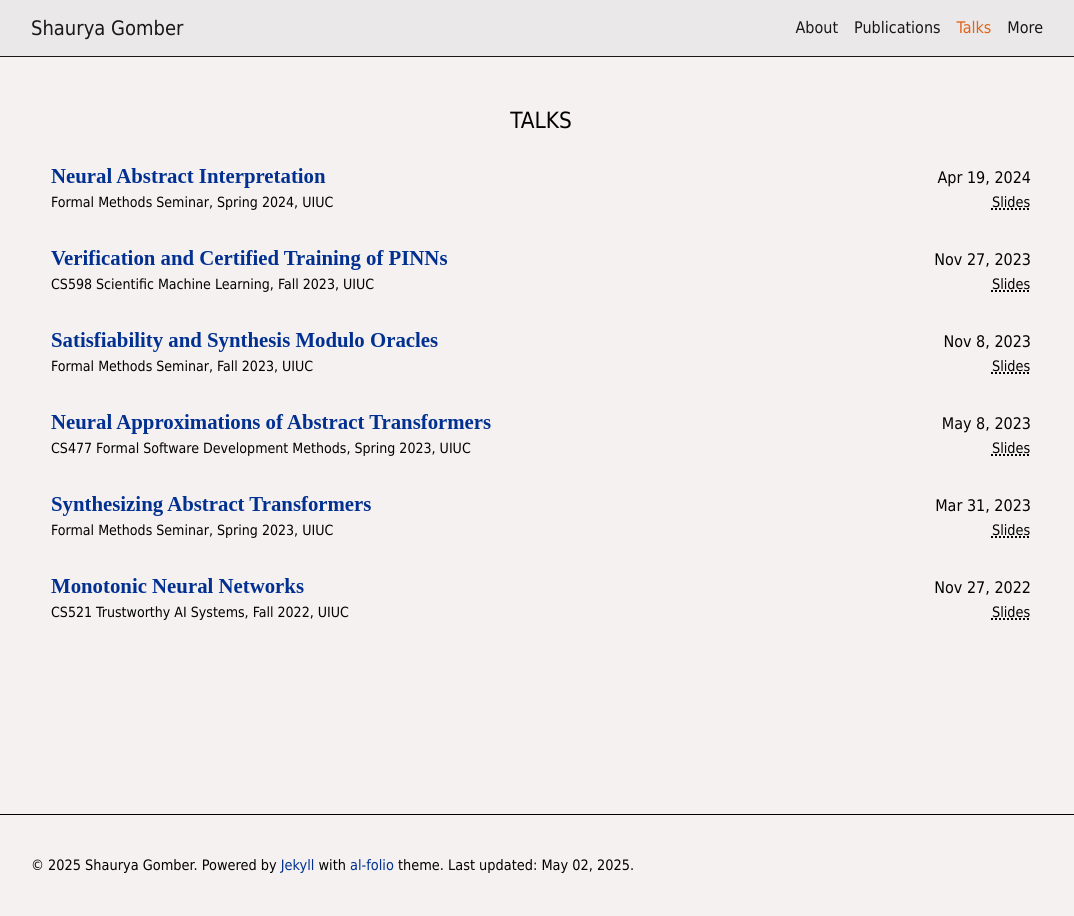
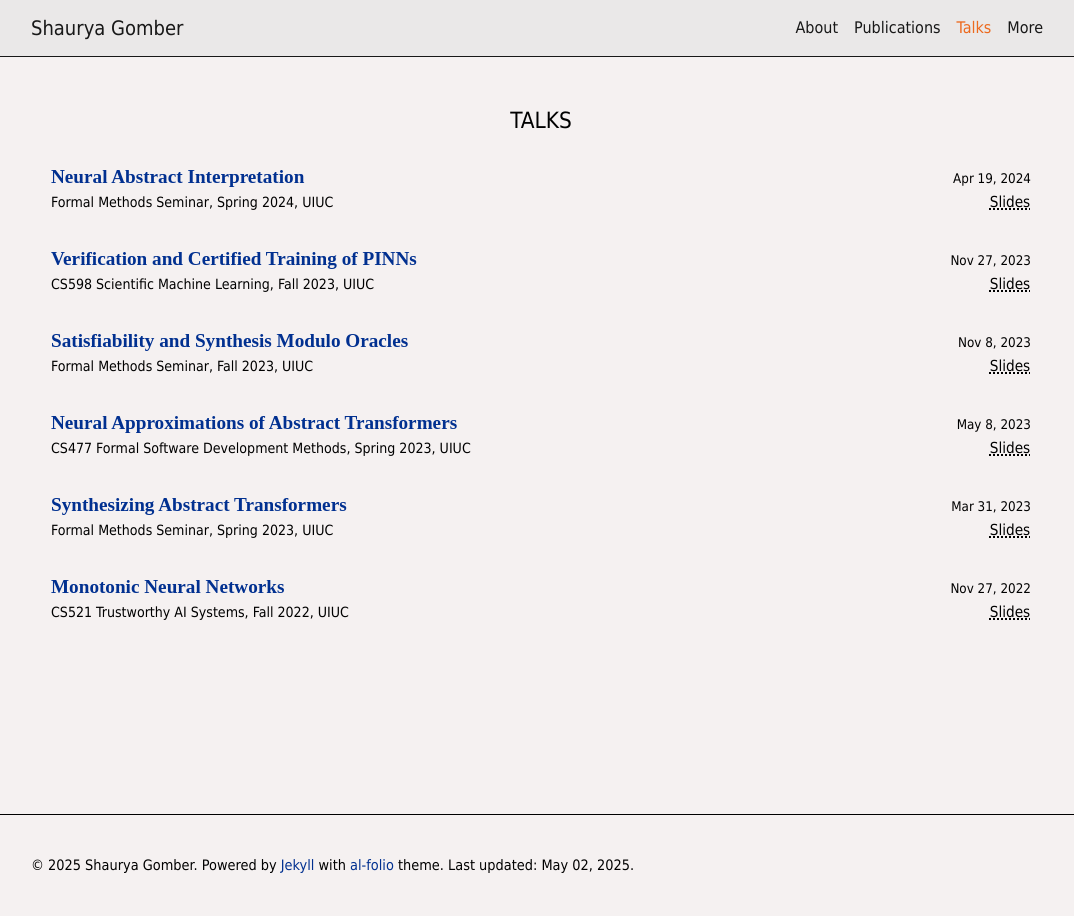
Before and after one commit to sgomber/sgomber.github.io, a Jekyll site: the page built from _pages/talks.md, in a window 1280 px wide. Shown: the whole page, without its empty margins (99-1173 px from the left). Built offline with Jekyll 4.4.1, drawn with Linux system fonts in a browser that asks for light colours; comment, search, counter and statistics services are not loaded; a style sheet for code colours, icons or effects is not loaded.

Commit message:
Minor style updates

```diff
--- a/_includes/awards.html
+++ b/_includes/awards.html
@@ -18,7 +18,7 @@
                 {% endif %}
             </span>
                 <span style="display: flex; align-items: center; gap: 12px; white-space: nowrap;">
-                    <span style="font-size: 1.1rem;">{{ award.year }}</span>
+                    <span style="font-size: 0.9rem;">{{ award.year }}</span>
                 </span>
             </li>
             {% endfor %}
--- a/_includes/publication-list.html
+++ b/_includes/publication-list.html
@@ -18,7 +18,7 @@
         {% endif %}
         {% if publication.award %}
             <span>
-                <span style="font-size: 1rem; font-weight: 550; color: #df5504">{{ publication.award }}</span>
+                <span style="font-size: 1rem; font-weight: 550; color: #ec5b07">{{ publication.award }}</span>
                 <span style="font-size: 1rem; color: #f8d775;">🏆</span>
             </span><br>
         {% endif %}
--- a/_layouts/talks.html
+++ b/_layouts/talks.html
@@ -22,7 +22,7 @@ layout: default
                 </span>
             </div>
             <div class="text-right">
-                <span>
+                <span style="font-size: smaller;">
                     {{ talk.date | date: "%b %-d, %Y" }}
                 </span><br>
                 {% if talk.slides %}
--- a/_sass/_base.scss
+++ b/_sass/_base.scss
@@ -681,8 +681,8 @@ html.transition *:after {
 .paper-title {
     color: var(--global-header-color);
     font-family: 'Source Sans Pro';
-    font-weight: 590;
-    font-size: 1.3rem;
+    font-weight: 550;
+    font-size: 1.2rem;
     line-height: 1;
 }
 
@@ -700,7 +700,7 @@ html.transition *:after {
 }
 
 .paper-links {
-    font-size: 0.9rem;
+    font-size: 0.95rem;
     padding-top: 2px;
 }
 
@@ -724,5 +724,6 @@ html.transition *:after {
 
 .award-title {
     color: var(--global-header-color);
-    font-weight: 550;
+    font-size: 1.02rem;
+    font-weight: 500;
 }
--- a/_sass/_variables.scss
+++ b/_sass/_variables.scss
@@ -42,5 +42,5 @@ $black-color: #000000 !default;
 
 $code-bg-color-light:     rgba($purple-color, 0.05);
 $code-bg-color-dark:      #2c3237 !default;
-$uiuc-orange: #df5504 !default;
+$uiuc-orange: #ec5b07 !default;
 $uiuc-blue: #013090 !default;
```
Also changed, not shown: _layouts/more.html (+9 -0 lines).
